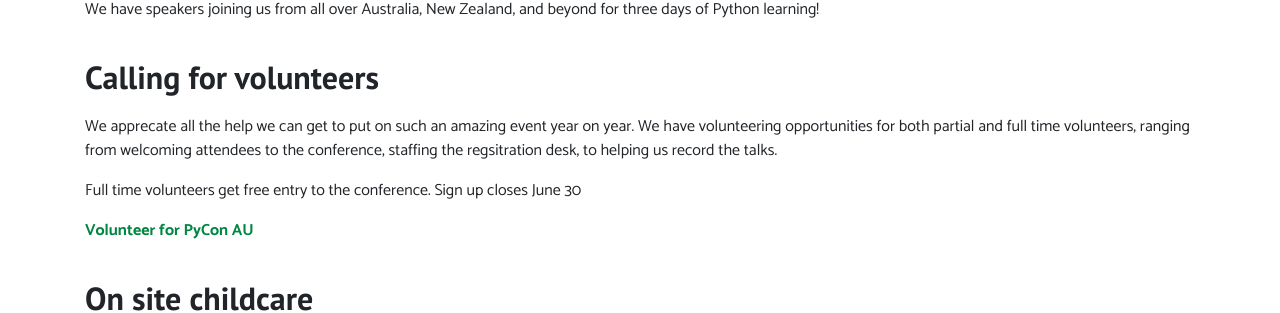
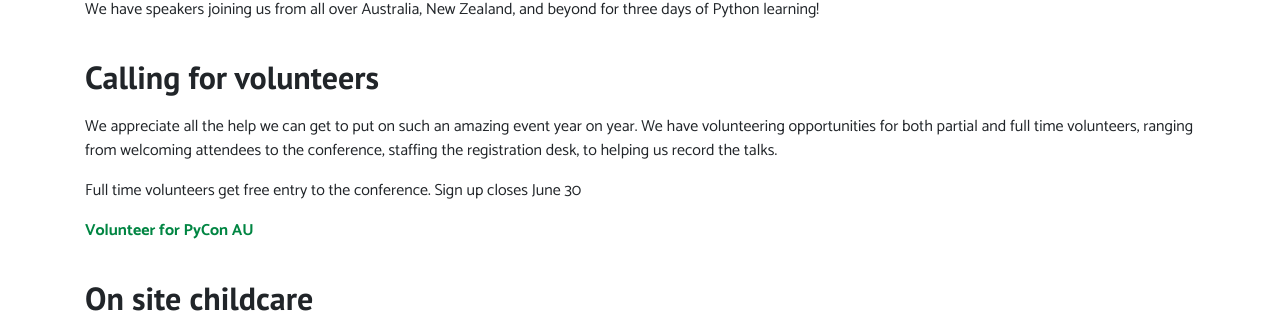
Before and after one commit to pyconau/2019.pycon-au.org, a Jekyll site: the page built from _posts/2019-06-12-tickets-volunteers-childcare-and-more.md, in a window 1280 px wide and 900 px high, scrolled down 842 px. Shown: the part 147-460 px from the top of the window. Built offline with Jekyll 4.4.1, drawn with Linux system fonts in a browser that asks for light colours.

Commit message:
Update 2019-06-12-tickets-volunteers-childcare-and-more.md

```diff
--- a/_posts/2019-06-12-tickets-volunteers-childcare-and-more.md
+++ b/_posts/2019-06-12-tickets-volunteers-childcare-and-more.md
@@ -27,7 +27,7 @@ We have speakers joining us from all over Australia, New Zealand, and beyond for
 
 ## Calling for volunteers
 
-We apprecate all the help we can get to put on such an amazing event year on year. We have volunteering opportunities for both partial and full time volunteers, ranging from welcoming attendees to the conference, staffing the regsitration desk, to helping us record the talks.
+We appreciate all the help we can get to put on such an amazing event year on year. We have volunteering opportunities for both partial and full time volunteers, ranging from welcoming attendees to the conference, staffing the registration desk, to helping us record the talks.
 
 Full time volunteers get free entry to the conference. Sign up closes June 30
 
```
